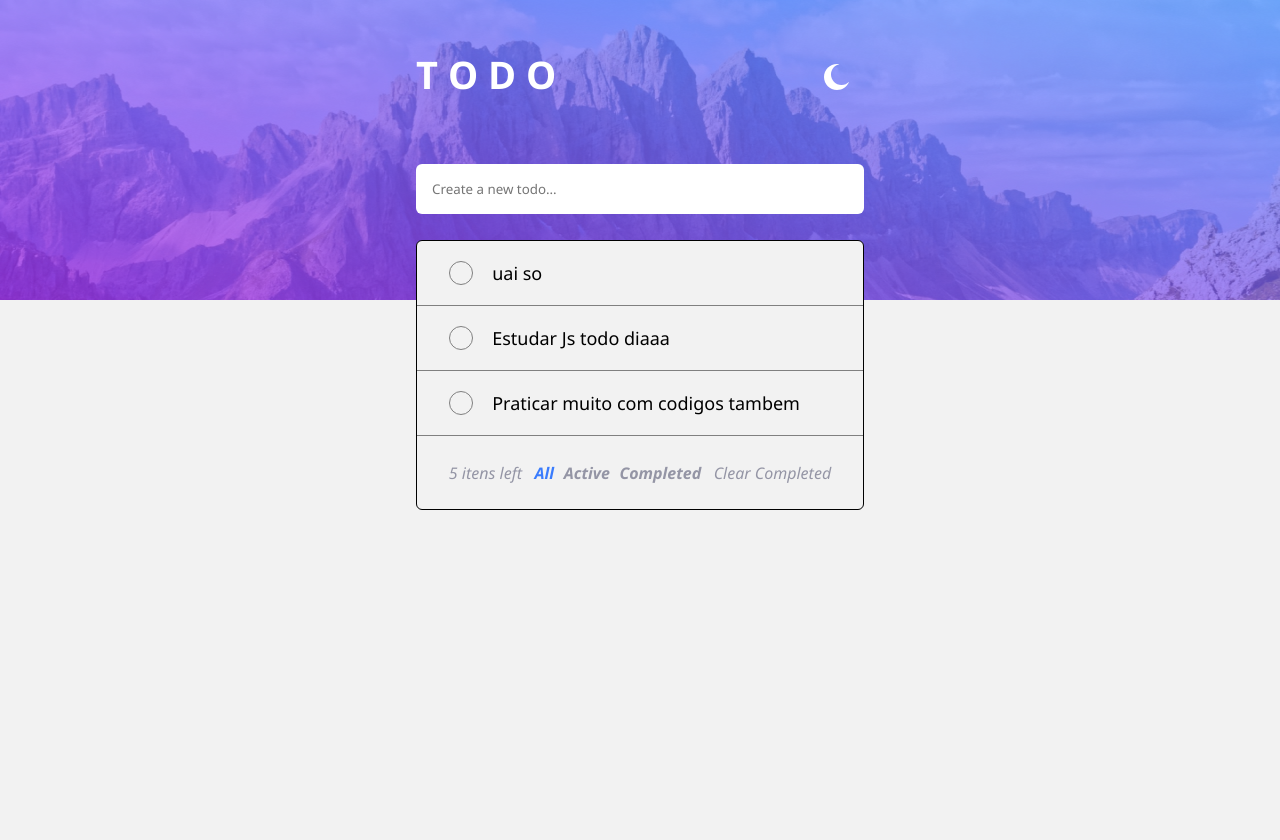
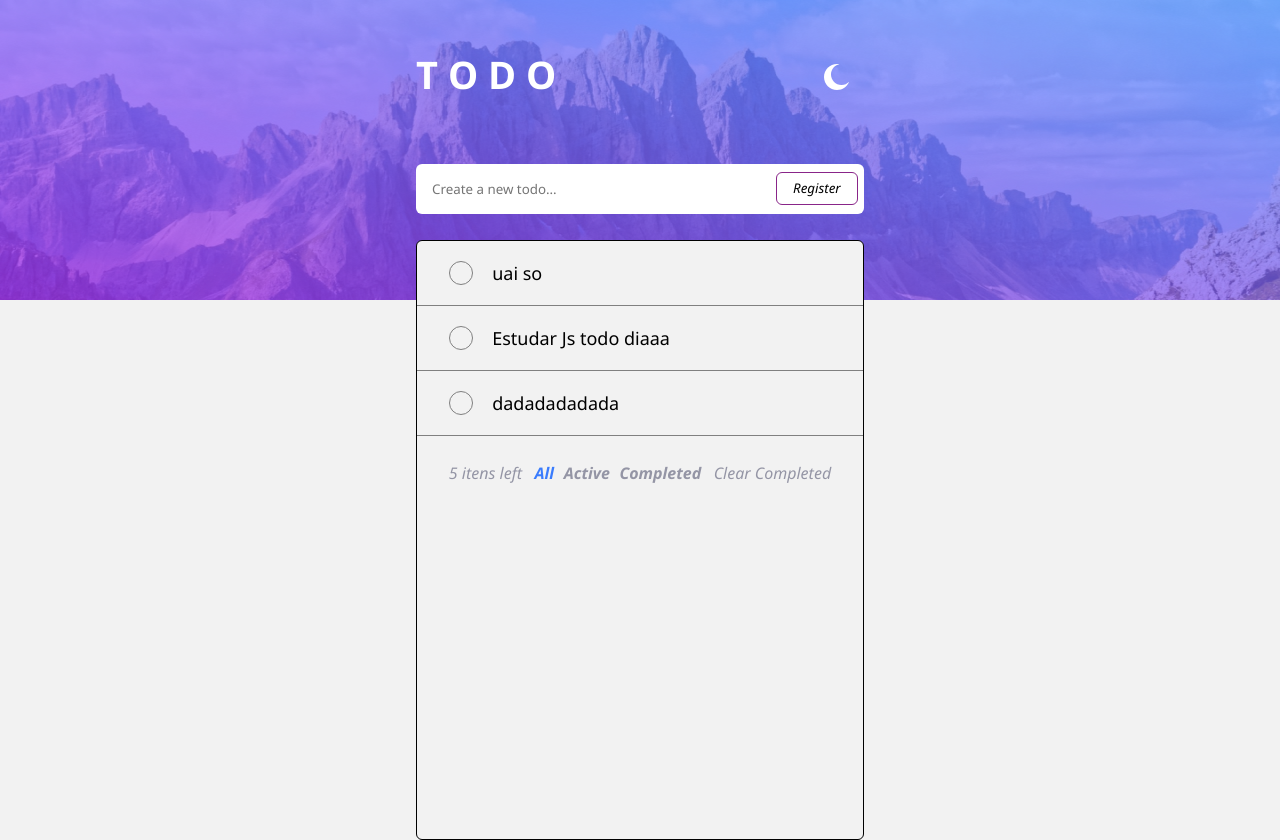
Before and after one commit to Navarriin/TODO, an Angular app: page / in a window 1280 px wide. Before the commit the page ends 800 px from the top, so only its background shows below. Built offline with nearby package versions, Linux system fonts and the light colour scheme; data requests are answered from the project's data file.

Commit message:
finalização do metodo POST

```diff
--- a/db.json
+++ b/db.json
@@ -3,17 +3,17 @@
     {
       "id": 1,
       "content": "uai so",
-      "disable": true
+      "disable": false
     },
     {
       "id": 2,
       "content": "Estudar Js todo diaaa",
-      "disable": true
+      "disable": false
     },
     {
       "id": 3,
-      "content": "Praticar muito com codigos tambem",
-      "disable": true
+      "content": "dadadadadada",
+      "disable": false
     }
   ]
 }
--- a/src/app/app.component.html
+++ b/src/app/app.component.html
@@ -13,16 +13,17 @@
         </a>
       </div>
     </div>
-    <input type="text" placeholder="Create a new todo..." class="header__input">
+    <input type="text" placeholder="Create a new todo..." class="header__input" [(ngModel)]="content" name="content">
+    <button (click)="postTodo()" type="button" class="button">Register</button>
   </div>
 </header>
 <main>
   <div class="list">
     <ul *ngFor="let todo of allTodos$ | async">
       <li>
-        <div (click)="select(todo.id!, todo.content!, todo.disable)" class="circle">
-          <div *ngIf="todo.disable" class="circle__no_check"></div>
-          <img *ngIf="!todo.disable" src="assets/images/svg/check.svg" alt="Icon de check">
+        <div (click)="updateTodo(todo)" class="circle">
+          <div *ngIf="!todo.disable" class="circle__no_check"></div>
+          <img *ngIf="todo.disable" src="assets/images/svg/check.svg" alt="Icon de check">
         </div>
         <p class="content">{{ todo.content }}</p>
       </li>
--- a/src/app/app.component.scss
+++ b/src/app/app.component.scss
@@ -23,6 +23,25 @@ header {
     h1 {
       font-size: 38px;
       color: white;
+    }
+
+    .button {
+      position: absolute;
+      right: 33%;
+      top: 172px;
+      z-index: 1000;
+
+      font-style: italic;
+
+      background-color: transparent;
+      padding: 0.4rem 1rem;
+
+      border-radius: 6px;
+      border: 1px solid rgb(137, 37, 137);
+      cursor: pointer;
+    }
+    .button:hover {
+      background-color: #dac0f5;
     }
 
     &__nav {
@@ -73,6 +92,7 @@ main {
     background-color: #f2f2f2;
 
     position: absolute;
+    min-height: 600px;
     width: 35%;
     top: 240px;
 
@@ -105,7 +125,9 @@ main {
             height: 24px;
           }
           &__no_check.select {
-            background-color: rgb(90, 207, 90);
+            img {
+              display: none;
+            }
           }
         }
       }
--- a/src/app/app.component.ts
+++ b/src/app/app.component.ts
@@ -4,11 +4,12 @@ import { CommonModule } from '@angular/common';
 import { RouterOutlet } from '@angular/router';
 import { TodoService } from './services/todo.service';
 import { Todos } from './interface/Todos.interface';
+import { FormsModule } from '@angular/forms';
 
 @Component({
   selector: 'app-root',
   standalone: true,
-  imports: [CommonModule, RouterOutlet],
+  imports: [CommonModule, RouterOutlet, FormsModule],
   templateUrl: './app.component.html',
   styleUrl: './app.component.scss',
 })
@@ -17,6 +18,7 @@ export class AppComponent {
   protected check: boolean = false;
 
   allTodos$ = new Observable<Todos[]>();
+  content: string = '';
 
   constructor(
     private renderer: Renderer2,
@@ -54,14 +56,29 @@ export class AppComponent {
     this.allTodos$ = this.api.getAllTodos();
   }
 
-  select(id: number, content: string, disable: boolean): void {
+  postTodo(): void {
+    if (!this.content) {
+      return;
+    }
+    this.api
+      .postTodo({
+        content: this.content,
+        disable: false,
+      })
+      .subscribe(() => {
+        this.getAll();
+        this.content = '';
+      });
+  }
+
+  updateTodo(body: Todos): void {
     this.api
       .updateTodo({
-        id: id,
-        content: content,
-        disable: !disable,
+        disable: !body.disable,
       })
-      .subscribe(() => this.getAll());
+      .subscribe(() => {
+        this.getAll();
+      });
   }
 
   toggle(): void {
--- a/src/app/services/todo.service.ts
+++ b/src/app/services/todo.service.ts
@@ -15,6 +15,10 @@ export class TodoService {
     return this.http.get<Todos[]>(this.api);
   }
 
+  postTodo(body: Todos): Observable<Todos> {
+    return this.http.post<Todos>(this.api, body);
+  }
+
   updateTodo(body: Todos): Observable<Todos> {
     return this.http.put<Todos>(`${this.api}/${body.id}`, body);
   }
```
